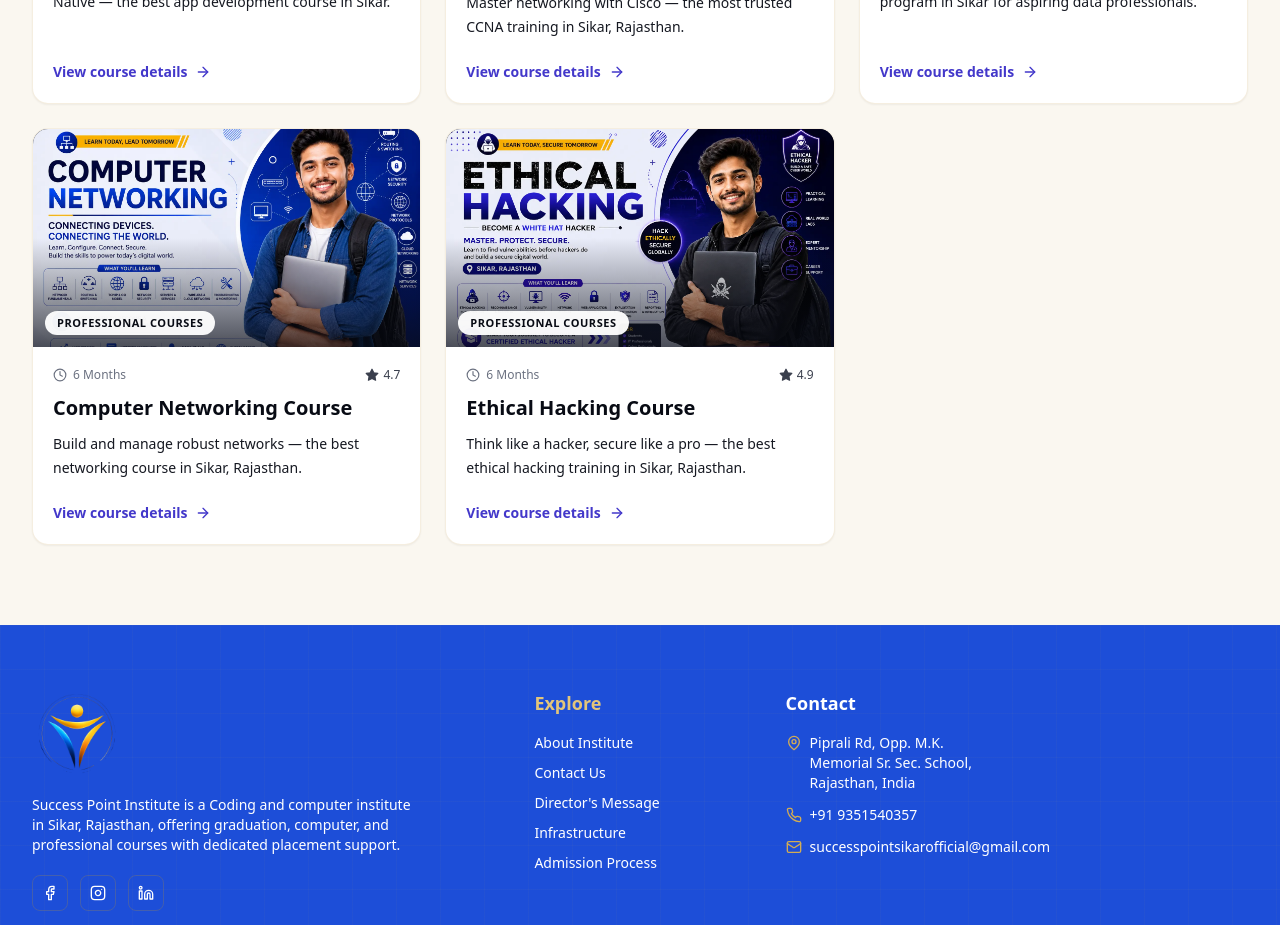
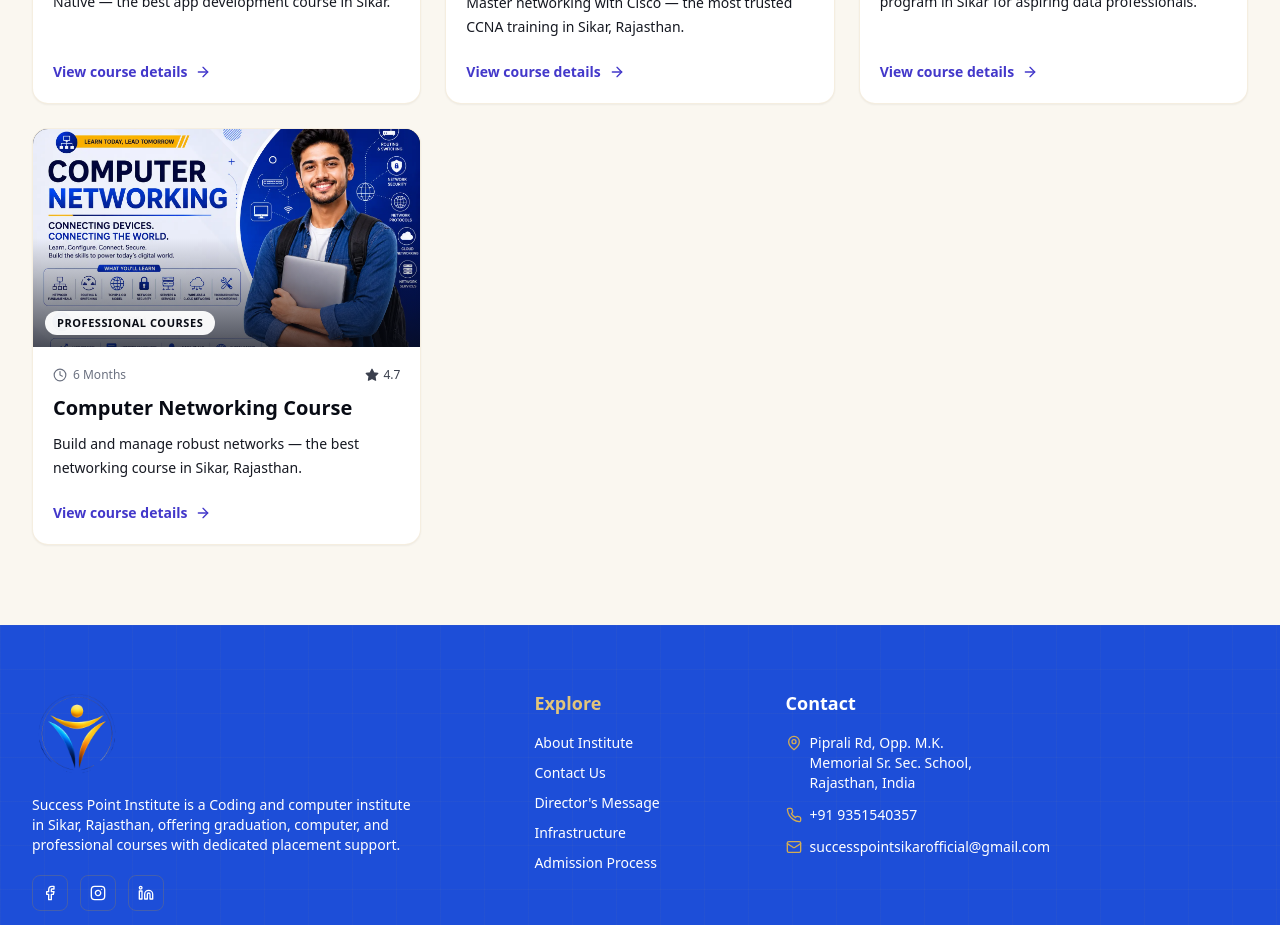
Before and after one commit to kartikthedeveloper/spc, a Next.js app: page /courses in a window 1280 px wide. Shown: the part 2140-3065 px from the top of the page. Built offline with nearby package versions, Linux system fonts and the light colour scheme.

Commit message:
Delete Ethical Hacking course from courses.js
Removed the Ethical Hacking course details from the courses list.

```diff
--- a/data/courses.js
+++ b/data/courses.js
@@ -607,60 +607,7 @@ export const COURSES = [
   },
 
   // -------------------- Ethical Hacking --------------------
-  {
-    slug: "ethical-hacking",
-    title: "Ethical Hacking Course",
-    shortTitle: "Ethical Hacking",
-    category: "professional-courses",
-    image: "/images/ethicalhacking.webp",
-    tagline: "Think like a hacker, secure like a pro — the best ethical hacking training in Sikar, Rajasthan.",
-    duration: "6 Months",
-    eligibility: "10+2 passed; basic computer and networking knowledge recommended.",
-    fees: "Contact Success Point Institute for the current fee and early‑bird discounts.",
-    overview:
-      "Success Point Institute, the premier cyber security training provider in Sikar, Rajasthan, offers a hands‑on Ethical Hacking course that teaches you the tools and techniques used by penetration testers and security analysts. You will learn footprinting, scanning, exploitation, post‑exploitation, and reporting. Our lab‑based approach ensures you gain practical skills that are immediately applicable in security roles.",
-    curriculum: [
-      "Introduction to Ethical Hacking & Cyber Security",
-      "Footprinting & Reconnaissance",
-      "Scanning & Enumeration",
-      "System Hacking (Password Cracking, Privilege Escalation)",
-      "Malware Threats & Countermeasures",
-      "Sniffing & Social Engineering",
-      "Web Application Security (OWASP Top 10)",
-      "Wireless Network Hacking",
-      "Penetration Testing Methodology & Reporting",
-    ],
-    software: ["Kali Linux", "Nmap", "Wireshark", "Burp Suite", "Metasploit", "John the Ripper"],
-    projects: [
-      "Conduct a penetration test on a lab environment and deliver a professional report",
-      "Identify and exploit vulnerabilities in a purposely vulnerable web application",
-    ],
-    certification: "Certificate of Completion from Success Point Institute; guidance for CEH and CompTIA Security+.",
-    placementSupport:
-      "We help you build a security portfolio and connect with security firms, banks, and government agencies in Rajasthan and India.",
-    careers: [
-      "Ethical Hacker / Penetration Tester",
-      "Security Analyst",
-      "Vulnerability Assessor",
-      "Security Consultant",
-      "SOC Analyst",
-    ],
-    salaryRange: "₹3 LPA – ₹8 LPA for freshers, with certification and skills",
-    rating: 4.9,
-    enrolled: 112,
-    faqs: [
-      {
-        q: "Is prior programming knowledge required?",
-        a: "Basic scripting knowledge (Python or Bash) is helpful but not mandatory – we cover what you need.",
-      },
-      {
-        q: "Will this course help me crack CEH certification?",
-        a: "Yes, our curriculum aligns with CEH objectives and includes practice labs.",
-      },
-    ],
-    related: ["pg-diploma-cyber-security", "ccna", "computer-networking"],
-  },
-];
+ ];
 
 // Helper functions (unchanged)
 export function getCourseBySlug(slug) {
```
